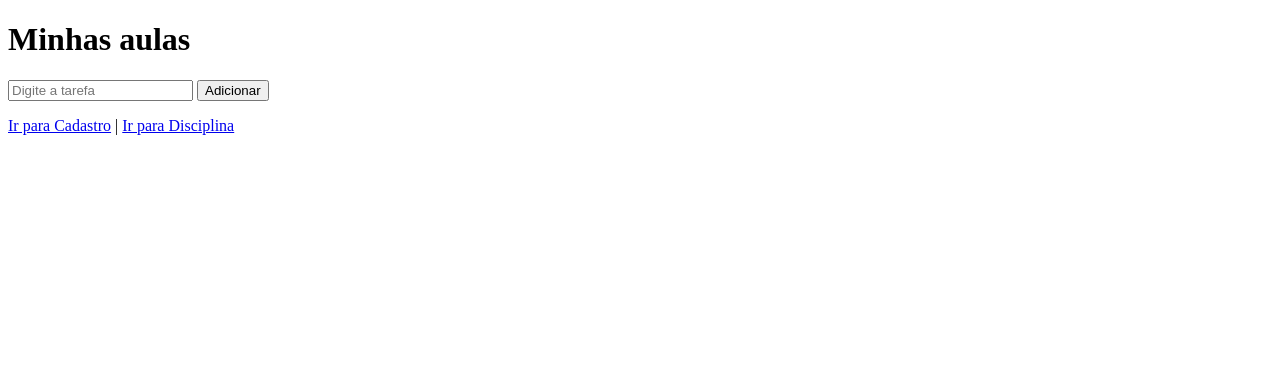
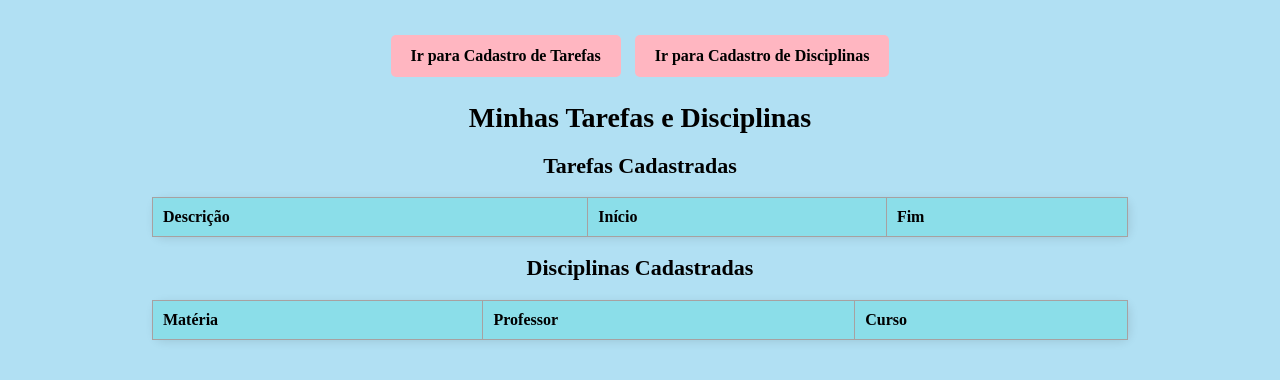
Before and after one commit to mmarianaPinho/1023A-backend, a website: page index.html in a window 1280 px wide. Drawn offline with Linux system fonts and the light colour scheme; no server answers.

Commit message:
estilizacao e feito a parte de ler

```diff
--- a/index.html
+++ b/index.html
@@ -2,35 +2,68 @@
 <html lang="pt-BR">
 <head>
     <meta charset="UTF-8">
-    <title>Lista de Tarefas</title>
-</style>
+    <title>Gerenciador de Tarefas e Disciplinas</title>
+    <link rel="stylesheet" href="style.css">
 </head>
 <body>
-  <h1>Minhas aulas</h1>
-  <input type="text" id="tarefa" placeholder="Digite a tarefa" />
-  <button onclick="adicionarTarefa()">Adicionar</button>
 
-  <ul id="listaTarefas"></ul>
-  <p>
-    <a href="cadastro.html">Ir para Cadastro</a> |
-    <a href="disciplina.html">Ir para Disciplina</a>
-  </p>
+    <div class="button-container">
+        <a href="cadastro.html">Ir para Cadastro de Tarefas</a>
+        <a href="disciplina.html">Ir para Cadastro de Disciplinas</a>
+    </div>
 
-  <script>
-    const input = document.querySelector("input");
-    const ul = document.querySelector("ul");
+    <h1>Minhas Tarefas e Disciplinas</h1>
 
-    function adicionarTarefa() {
-        const texto = input.value.trim();
-        if (texto !== "") {
-            const li = document.createElement("li");
-            li.textContent = texto;
-            ul.appendChild(li);
-            input.value = "";
+    <div class="container">
+        <h2>Tarefas Cadastradas</h2>
+        <table id="tabelaTarefas">
+            <tr>
+                <th>Descrição</th>
+                <th>Início</th>
+                <th>Fim</th>
+            </tr>
+        </table>
+
+        <h2>Disciplinas Cadastradas</h2>
+        <table id="tabelaDisciplinas">
+            <tr>
+                <th>Matéria</th>
+                <th>Professor</th>
+                <th>Curso</th>
+            </tr>
+        </table>
+    </div>
+
+    <script>
+        async function carregarTarefas() {
+            const resposta = await fetch("http://localhost:8000/tarefas");
+            const tarefas = await resposta.json();
+            const tabela = document.getElementById("tabelaTarefas");
+            tabela.innerHTML = "<tr><th>Descrição</th><th>Início</th><th>Fim</th></tr>";
+
+            tarefas.forEach(tarefa => {
+                const linha = document.createElement("tr");
+                linha.innerHTML = `<td>${tarefa.descricao}</td><td>${tarefa.prazoInicial ?? 'não definido'}</td><td>${tarefa.prazoFinal ?? 'não definido'}</td>`;
+                tabela.appendChild(linha);
+            });
         }
-    }
 
-    document.querySelector("button").addEventListener("click", adicionarTarefa);
-</script>
+        async function carregarDisciplinas() {
+            const resposta = await fetch("http://localhost:8000/disciplinas");
+            const disciplinas = await resposta.json();
+            const tabela = document.getElementById("tabelaDisciplinas");
+            tabela.innerHTML = "<tr><th>Matéria</th><th>Professor</th><th>Curso</th></tr>";
+
+            disciplinas.forEach(d => {
+                const linha = document.createElement("tr");
+                linha.innerHTML = `<td>${d.materia}</td><td>${d.professor}</td><td>${d.curso}</td>`;
+                tabela.appendChild(linha);
+            });
+        }
+
+        carregarTarefas();
+        carregarDisciplinas();
+    </script>
+
 </body>
 </html>
--- /dev/null
+++ b/style.css
@@ -0,0 +1,65 @@
+
+body {
+    font-family: 'Times New Roman', Times, serif, sans-serif;
+    margin: 20px;
+    padding: 10px;
+    text-align: center;
+    background-color: #b1e0f3; /*cor base */
+}
+
+/* Botões */
+.button-container {
+    margin-bottom: 20px;
+}
+
+.button-container a {
+    text-decoration: none;
+    display: inline-block;
+    padding: 12px 20px;
+    background-color: #ffb6c1; /* botao cadatrar */
+    color: black;
+    border-radius: 5px;
+    margin: 5px;
+    font-size: 16px;
+    font-weight: bold;
+    transition: background-color 0.3s ease;
+}
+
+.button-container a:hover {
+    background-color: #e4178f; /* ao passar o mause no botao */
+}
+
+
+/* Tabelas */
+table {
+    width: 80%;
+    margin: 10px auto;
+    border-collapse: collapse;
+    background-color: #e7e8ec;
+    box-shadow: 2px 2px 10px rgba(0, 0, 0, 0.1);
+    border-radius: 10px;
+}
+
+th, td {
+    border: 1px solid #a7a1a1;
+    padding: 10px;
+    text-align: left;
+    font-size: 16px;
+    color: black;
+}
+
+/* Fundo pastel para os cabeçalhos das tabelas */
+th {
+    background-color: #8bdee9; /* Azul pastel */
+}
+
+/* Cabeçalhos */
+h1 {
+    color: black;
+    font-size: 28px;
+}
+
+h2 {
+    color: black;
+    font-size: 22px;
+}
```
